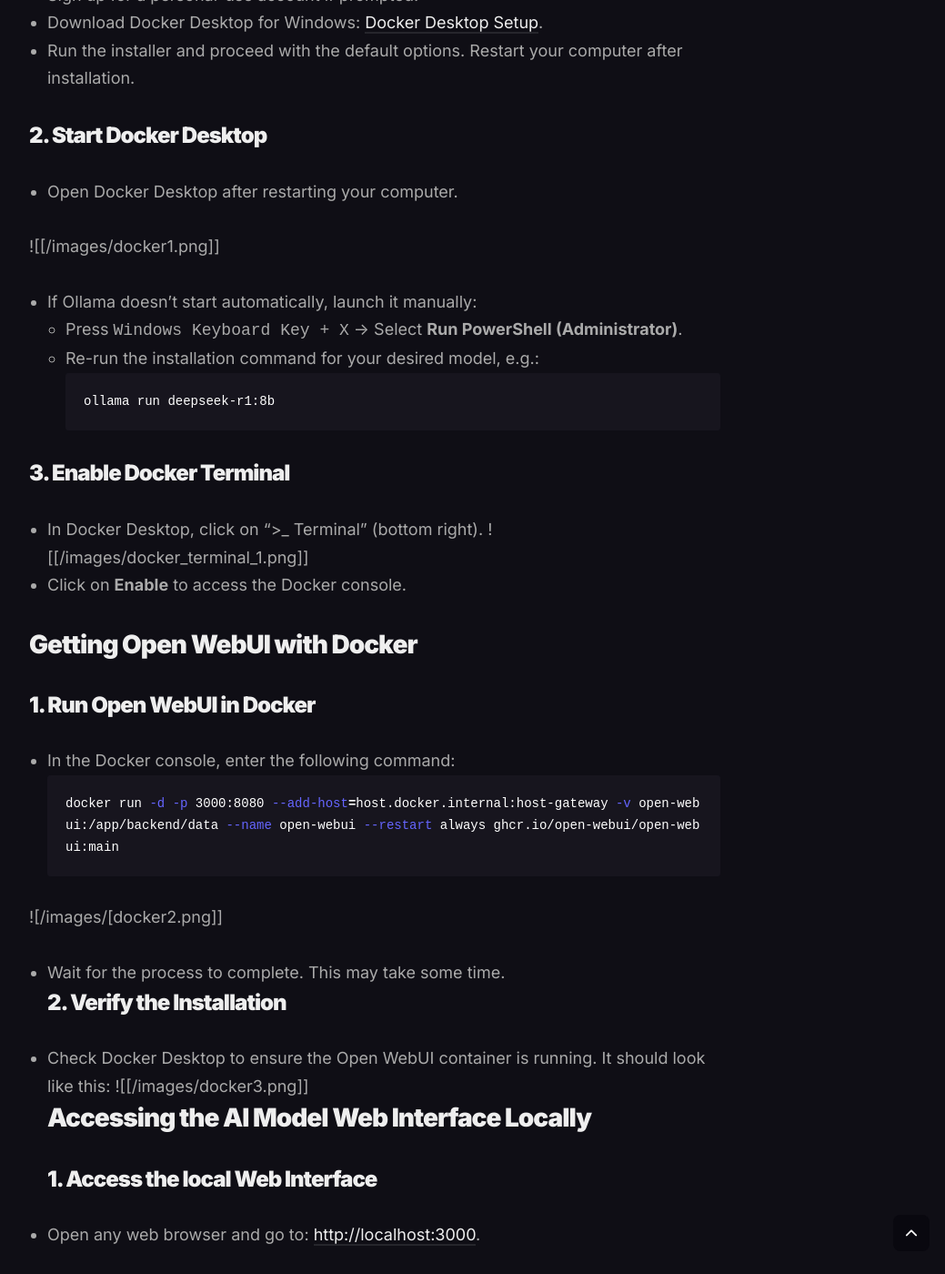
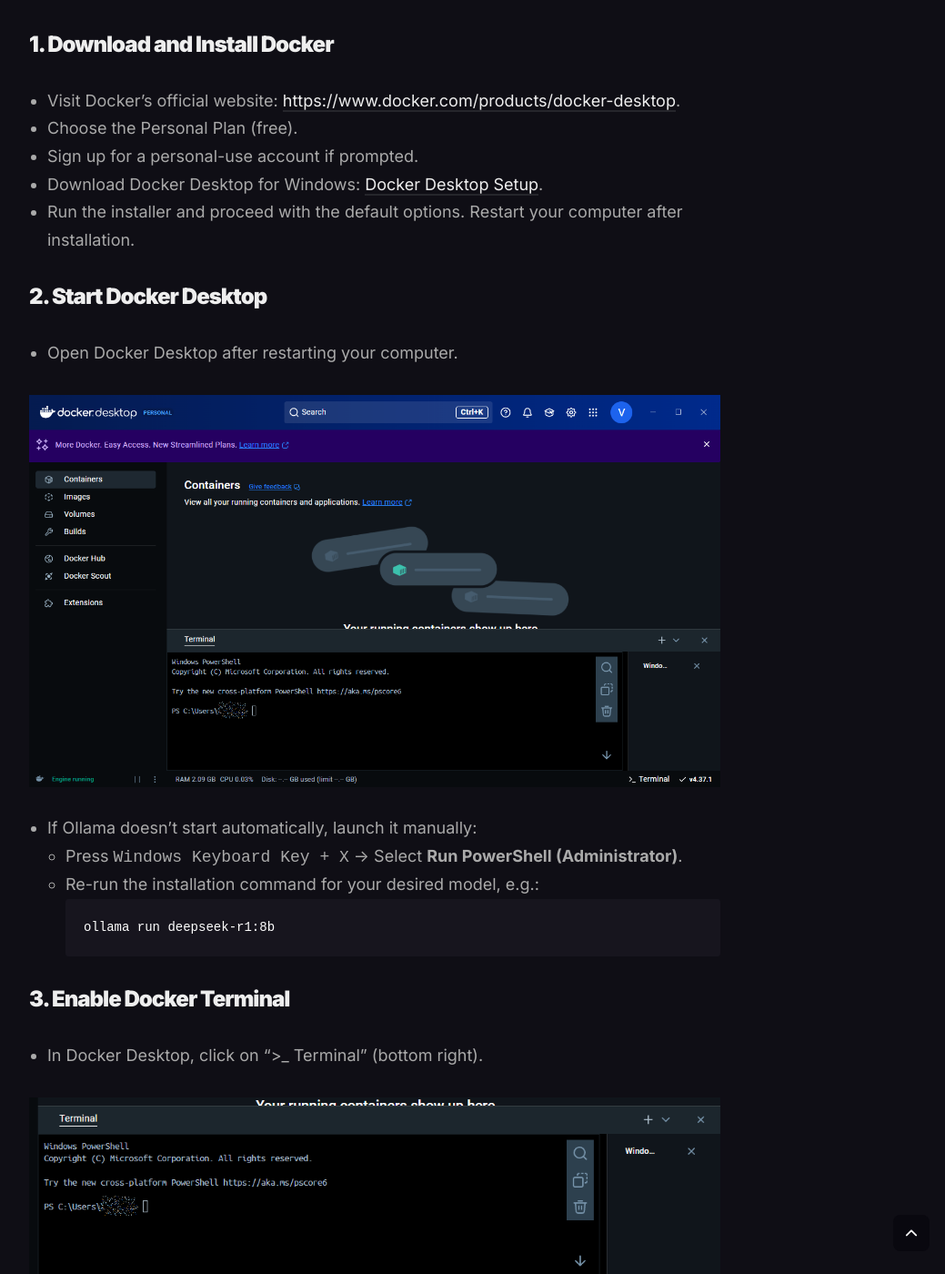
Before and after one commit to Vorkharium/vorkharium.github.io, a Jekyll site: the page built from _posts/2025-28-01-Deepseek-R1-with-Docker-and-Open-WebUI.md, in a window 1280 px wide and 1400 px high, scrolled down 2748 px. Shown: the whole window at 91% size, without its empty margins (228-1267 px from the left). Built offline with Jekyll 4.4.1, drawn with Linux system fonts in a browser that asks for light colours; some of the changed text lies outside the part shown.

Commit message:
Update 2025-28-01-Deepseek-R1-with-Docker-and-Open-WebUI.md

````diff
--- a/_posts/2025-28-01-Deepseek-R1-with-Docker-and-Open-WebUI.md
+++ b/_posts/2025-28-01-Deepseek-R1-with-Docker-and-Open-WebUI.md
@@ -15,7 +15,8 @@
 - Download the version for your operating system: [https://ollama.com/download](https://ollama.com/download).
 - Open the installer and complete the installation process. A PowerShell window will appear once the process is completed. Note: Do not enter "ollama run llama3.2" unless you really want to install llama3.2, which is a different AI model than Deepseek R1.
 
-![[/images/ollama_1.png]]
+![](/images/ollama_1.png)
+
 ### 2. Install an AI Model:
 - After installing Ollama, you can use PowerShell to download and install AI models. For example, to install Deepseek R1 (8B), use the following command in PowerShell:
 
@@ -55,7 +56,8 @@
 ### 2. Start Docker Desktop
 - Open Docker Desktop after restarting your computer.
 
-![[/images/docker1.png]]
+![](/images/docker1.png)
+
 - If Ollama doesn't start automatically, launch it manually:
     - Press `Windows Keyboard Key + X` → Select **Run PowerShell (Administrator)**.
     - Re-run the installation command for your desired model, e.g.:
@@ -65,7 +67,9 @@
 
 ### 3. Enable Docker Terminal
 - In Docker Desktop, click on “>_ Terminal” (bottom right).
-![[/images/docker_terminal_1.png]]
+
+![](/images/docker_terminal_1.png)
+
 - Click on **Enable** to access the Docker console.
 
 ## Getting Open WebUI with Docker
@@ -74,31 +78,33 @@
 ```shell
 docker run -d -p 3000:8080 --add-host=host.docker.internal:host-gateway -v open-webui:/app/backend/data --name open-webui --restart always ghcr.io/open-webui/open-webui:main
 ```
+![](/images/docker2.png)
 
-![/images/[docker2.png]]
 - Wait for the process to complete. This may take some time.
 ### 2. Verify the Installation
 - Check Docker Desktop to ensure the Open WebUI container is running. It should look like this:
-![[/images/docker3.png]]
+![](/images/docker3.png)
+
 ## Accessing the AI Model Web Interface Locally
 ### 1. Access the local Web Interface
 - Open any web browser and go to: [http://localhost:3000](http://localhost:3000).
 
-![[/images/ui_1.png]]
+![](/images/ui_1.png)
+
 
 ### 2. Sign Up and Log In
 - Click on Get started.
 - Create an Admin Account to get access. Note: This is for the WebUI only, your AI model will run locally without internet dependency.
 
-![[/images/ui_2.png]]
+![](/images/ui_2.png)
 
 ### 3. Select and Use the AI Model
 - In the WebUI (top left corner), select your installed model (For example: `deepseek-r1:8b`).
 ![[ai_model_1 1.png]]
 - Start interacting with the model.
 
-![[/images/ds_11.png]]
+![](/images/ds_11.png)
 
-![[/images/ds_12.png]]
+![](/images/ds_12.png)
 
 Enjoy your local AI model!
````
